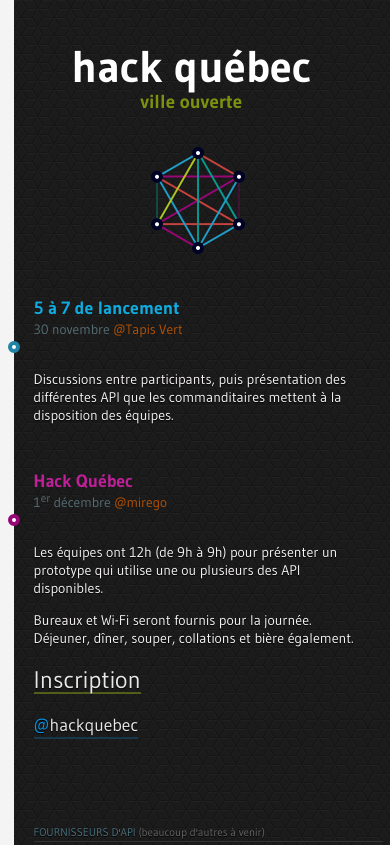
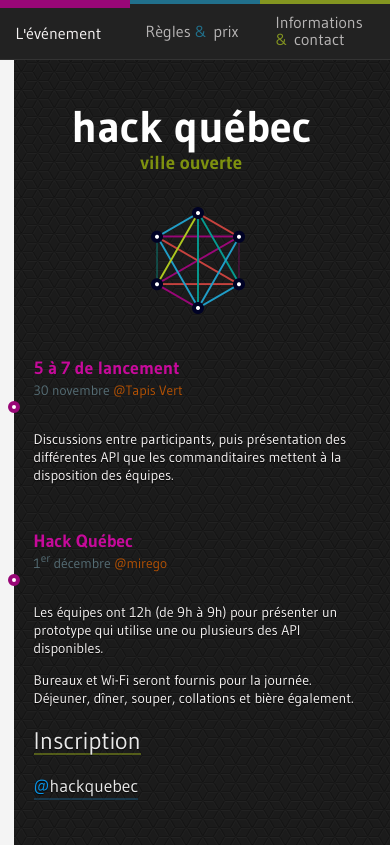
Before and after one commit to hackquebec/hackqc2012, a plain HTML site: page public/index.html in a window 390 px wide. Shown: the top 845 px of the page. Drawn offline with Linux system fonts and the light colour scheme.

Commit message:
Added top menu in preparation for multiple pages.

```diff
--- a/public/index.html
+++ b/public/index.html
@@ -21,6 +21,9 @@
 <body>
 <div id="container">
 	<div class="background"></div>
+	<div id="nav">
+		<a class="evenement active" href="/">L'événement</a><a class="regles" href="/regles">Règles <span>&amp;</span>&nbsp;prix</a><a class="infos" href="/infos">Informations <span>&amp;</span>&nbsp;contact</a>
+	</div>
 	<div id="heading" class="section">
 		<h1>hack québec <span>ville ouverte</span></h1>
 		<div id="logo">
--- a/public/style.css
+++ b/public/style.css
@@ -29,9 +29,57 @@ body{
 	position:absolute;
 }
 
+#nav{
+	border-bottom: solid 1px #333;
+	color: #f7f4f4;
+	font-size: 1.143em;
+	float:right;
+	line-height: 1.071em;
+	margin:0;
+	padding:0;
+	height:3.715em;
+	width: 40%;
+
+	background: -moz-linear-gradient(top, rgba(0,0,0,0) 0%, rgba(0,0,0,0.2) 100%); /* FF3.6+ */
+	background: -webkit-gradient(linear, left top, left bottom, color-stop(0%,rgba(0,0,0,0)), color-stop(100%,rgba(0,0,0,0.2))); /* Chrome,Safari4+ */
+	background: -webkit-linear-gradient(top, rgba(0,0,0,0) 0%,rgba(0,0,0,0.2) 100%); /* Chrome10+,Safari5.1+ */
+	background: -o-linear-gradient(top, rgba(0,0,0,0) 0%,rgba(0,0,0,0.2) 100%); /* Opera 11.10+ */
+	background: -ms-linear-gradient(top, rgba(0,0,0,0) 0%,rgba(0,0,0,0.2) 100%); /* IE10+ */
+	background: linear-gradient(to bottom, rgba(0,0,0,0) 0%,rgba(0,0,0,0.2) 100%); /* W3C */
+	filter: progid:DXImageTransform.Microsoft.gradient( startColorstr='#00000000', endColorstr='#33000000',GradientType=0 ); /* IE6-9 */
+}
+
+#nav a{
+	color:inherit;
+	display:table-cell;
+	height:2em;
+	margin:0;
+	opacity:0.7;
+	padding:0.572em 2% 0.572em 4%;
+	text-decoration: none;
+	vertical-align: text-top;
+	width:27.33%;
+	vertical-align: middle;
+}
+
+#nav .evenement{ border-top: solid 4px #990777; }
+#nav .regles{ border-top: solid 4px #2192b9; }
+#nav .infos{ border-top: solid 4px #adc620; }
+
+#nav .regles span{ color: #2192b9; }
+#nav .infos span{ color: #adc620; }
+
+#nav a:hover, #nav a.active{
+	border-top-width: 8px;
+	opacity: 1;
+}
+
+#nav:hover a.active{ border-top-width:4px; opacity:0.7; }
+#nav:hover a.active:hover{ border-top-width:8px; opacity:1; }
+
 #heading{
 	margin-bottom:5em;
-	padding-top: 10em;
+	padding-top: 6em;
 	vertical-align: middle;
 }
 
@@ -68,6 +116,7 @@ body{
 }
 
 .section h2{
+	color: #990777;
 	font-size:1.571em;
 }
 
@@ -100,14 +149,15 @@ body{
 	opacity: 1;
 }
 
-.lancement h2{
-	color:#20738E;
+.regles .section h2{
+	color:#0a7ba2;
 }
 
-.lancement h2:before, .hack-day h2:before{
+h2:before{
+	color: #990777;
 	content:"";
 	background-color:#FFF;
-	border:#2084a6 solid 4px;
+	border:#990777 solid 4px;
 	border-radius: 6px;
 	position:absolute;
 	left:60%;
@@ -116,12 +166,8 @@ body{
 	width:4px;
 }
 
-.hack-day h2{
-	color: #990777;
-}
-
-.hack-day h2:before{
-	border-color: #990777;
+.regles h2:before{
+	border-color:#2192b9;
 }
 
 .section h2 span{
@@ -285,10 +331,10 @@ small{
 /* - Every day I'm responsin' - */
 
 @media only screen and (max-width: 900px){
-	.background, .section h1, .section h2{
+	.background, .section h1, .section h2, #nav{
 		width:50%;
 	}
-	.lancement h2:before, .hack-day h2:before{
+	.section h2:before{
 		left:50%;
 	}
 	.section .details{
@@ -308,6 +354,10 @@ small{
 		width:40%;
 	}
 
+	#nav {
+		width:60%;
+	}
+
 	#heading h1{
 		padding-top:1.8em;
 		font-size:2.286em;
@@ -319,7 +369,15 @@ small{
 }
 
 @media only screen and (max-width: 560px){
-	.background{ width:0.78em; }
+	.background{z-index:-1; width:0.78em; }
+
+	#nav{
+		background:#222;
+		position:relative;
+		float:none;
+		width:auto;
+
+	}
 
 	.section{
 		display:block;
@@ -338,6 +396,10 @@ small{
 		text-align:left;
 		text-shadow: none;
 		width: auto;
+	}
+
+	.section h2{
+		color:#c70a9b;
 	}
 
 	.section h2 span{
@@ -363,20 +425,12 @@ small{
 
 	}
 
-	.lancement h2{
-		color:#10acdf;
-	}
-
-	.hack-day h2{
-		color:#be2099;
-	}
-
 	#logo{
 		margin:0 auto;
 		padding: 0;
 	}
 
-	.lancement h2:before, .hack-day h2:before{
+	.section h2:before{
 		border-radius: 6px;
 		position:absolute;
 		left:1em;
@@ -502,6 +556,14 @@ a.subscribe-link, a.twitter-link, a.contact-link, .section h2 a{
 	transition: border-bottom-color 0.3s;
 }
 
+#nav a{
+	-webkit-transition: border-top-width 0.3s cubic-bezier(0.355, 1.850, 0.445, 0.940);
+		-o-transition: border-top-width 0.3s cubic-bezier(0.355, 1.850, 0.445, 0.940);
+		-ms-transition: border-top-width 0.3s cubic-bezier(0.355, 1.850, 0.445, 0.940);
+		-moz-transition: border-top-width 0.3s cubic-bezier(0.355, 1.850, 0.445, 0.940);
+	transition: border-top-width 0.3s cubic-bezier(0.355, 1.850, 0.445, 0.940);
+}
+
 #logo .logo-part, #logo #logo-dots{
 		-webkit-transition: opacity 1.2s;
 		-o-transition: opacity 1.2s;
```
